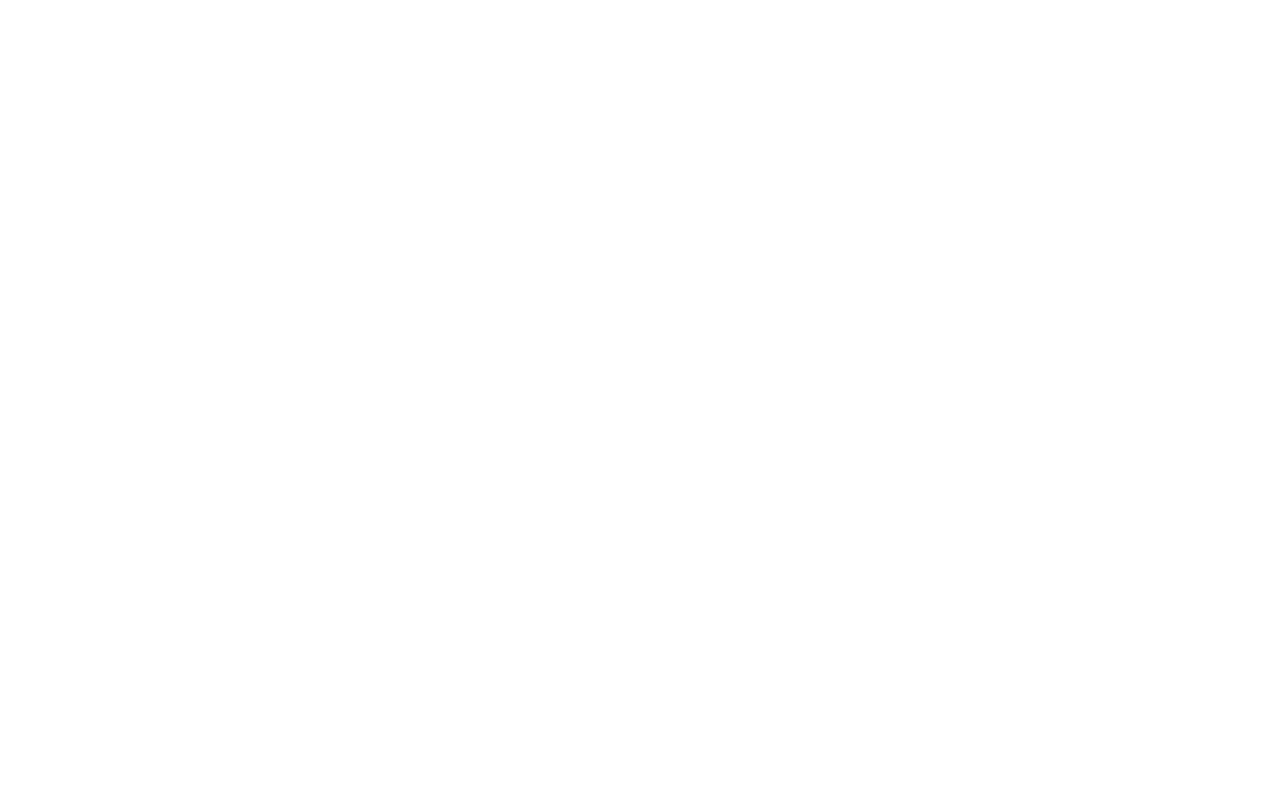
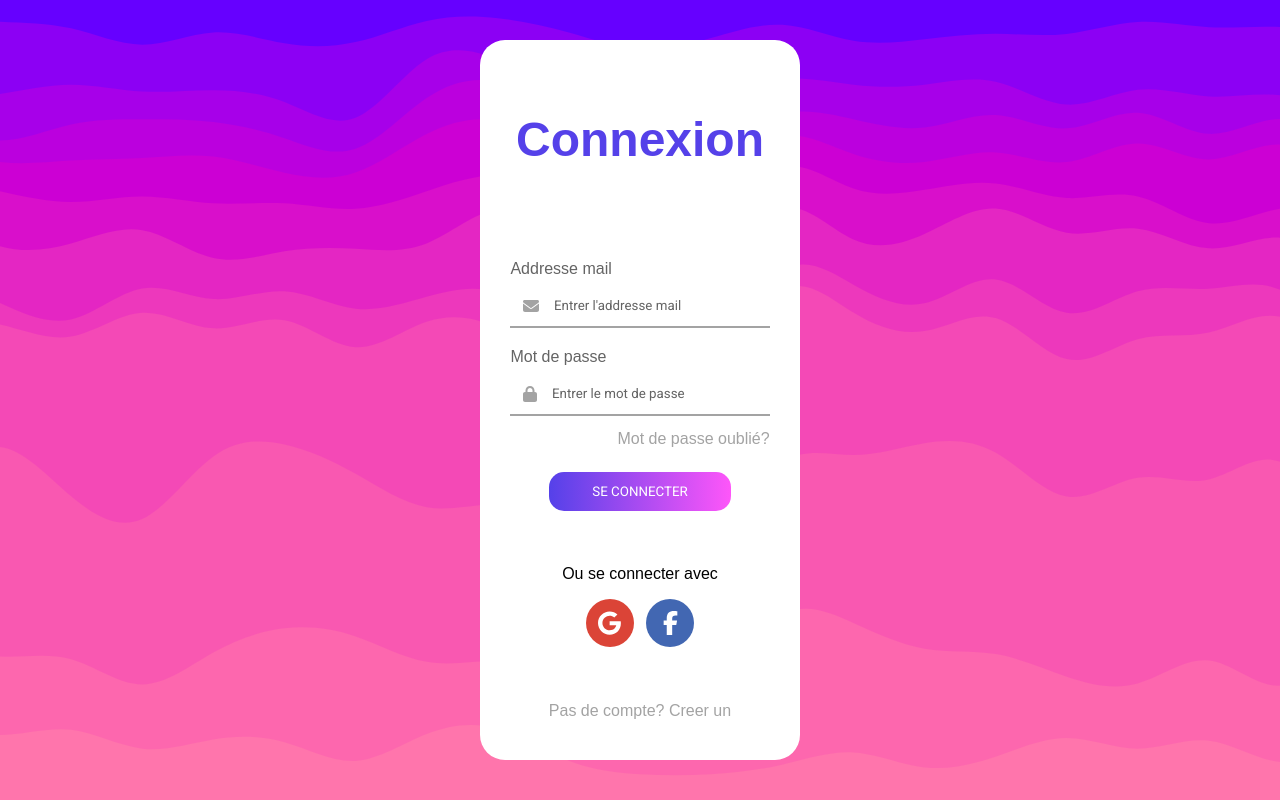
Before and after one commit to FatElyBelly/academix, a React (Create React App) app: page /authentication in a window 1280 px wide. Before the commit this address had no page. Built offline with nearby package versions, Linux system fonts and the light colour scheme; a web font is replaced by a local one.

Commit message:
Login page design complete

```diff
--- a/public/index.html
+++ b/public/index.html
@@ -25,7 +25,7 @@
       work correctly both with client-side routing and a non-root public URL.
       Learn how to configure a non-root public URL by running `npm run build`.
     -->
-    <title>Mathapapa</title>
+    <title>Academix</title>
   </head>
   <body>
     <noscript>You need to enable JavaScript to run this app.</noscript>
--- a/src/App.js
+++ b/src/App.js
@@ -7,6 +7,7 @@
 
 // Pages
 import Landing from './pages/Landing.js'
+import Authentication from './pages/Authentication.js'
 import Plans from './pages/Plans.js'
 
 function App() {
@@ -17,6 +18,7 @@
         <Routes>
           <Route index element={<Landing/>}></Route>
           <Route path="/home" element={<Landing/>}></Route>
+          <Route path="/authentication" element={<Authentication/>}></Route>
           <Route path="/abonnements" element={<Plans/>}></Route>
         </Routes>
 
--- a/src/components/ContactButton.js
+++ /dev/null
@@ -1,8 +0,0 @@
-import '../styles/ContactButton.css'
-import { FontAwesomeIcon } from "@fortawesome/react-fontawesome";
-
-const ContactButton = (props) => {
-    return <button onClick={()=>{window.open(`${props.link}`, props.link)}} className="contactButton"><FontAwesomeIcon className={`contactIcon ${props.iconName}`} icon={props.icon}/></button>
-}
-
-export default ContactButton
--- /dev/null
+++ b/src/components/QuickButton.js
@@ -0,0 +1,13 @@
+import '../styles/ContactButton.css'
+import { FontAwesomeIcon } from "@fortawesome/react-fontawesome";
+
+const QuickButton = (props) => {
+    if (props.type === "circle"){
+        return <button onClick={()=>{window.open(`${props.link}`, props.link)}} className={`contactButtonCircle ${props.iconName}`}><FontAwesomeIcon className="contactIconCircle" icon={props.icon}/></button>
+    } else {
+        return <button onClick={()=>{window.open(`${props.link}`, props.link)}} className="contactButton"><FontAwesomeIcon className={`contactIcon ${props.iconName}`} icon={props.icon}/></button>
+    }
+
+}
+
+export default QuickButton
--- /dev/null
+++ b/src/pages/Authentication.js
@@ -0,0 +1,73 @@
+// Import styles
+import '../styles/Authentication.css'
+
+// Components
+import QuickButton from '../components/QuickButton';
+
+// Icons
+import { FontAwesomeIcon } from "@fortawesome/react-fontawesome";
+import { faEnvelope, faLock } from "@fortawesome/free-solid-svg-icons";
+import { faGoogle, faFacebookF } from '@fortawesome/free-brands-svg-icons'
+
+const Authentication = () => {
+    return <div className="authPage">
+        <div className="mainContent">
+            <div className="authContent">
+                <h1 className="authContentTitle">Connexion</h1>
+
+                <div className="authContentInputs">
+                    <form className="authContentInputs">
+                        <div className="authInputWrapDiv">
+                            <label className="authInputLabel">Addresse mail</label>
+                            <div className="authInputDiv">
+                                <FontAwesomeIcon className="authInputIcon" icon={faEnvelope}/>
+                                <input
+                                type="email"
+                                label="Email address"
+                                placeholder="Entrer l'addresse mail"
+                                className="authInput"
+                                />
+                            </div>
+                        </div>
+
+                        <div className="authInputWrapDiv">
+                            <label className="authInputLabel">Mot de passe</label>
+                            <div className="authInputDiv">
+                            <FontAwesomeIcon className="authInputIcon" icon={faLock}/>
+                                <input
+                                type="password"
+                                label="Create password"
+                                placeholder="Entrer le mot de passe"
+                                className="authInput"
+                                />
+                            </div>
+                        </div>
+
+                        <div className="forgotPassword">
+                            <a className="forgotPasswordLink">Mot de passe oublié?</a>
+                        </div>
+
+                        <div className="loginButtonDiv">
+                            <button className="loginButton" type="submit">SE CONNECTER</button>
+                        </div>
+
+                    </form>
+                </div>
+
+                <div className="authContentOther">
+                    <span>Ou se connecter avec</span>
+                    <div className="otherLoginMethods">
+                        <QuickButton type="circle" icon={faGoogle} iconName="google" link=""/>
+                        <QuickButton type="circle" icon={faFacebookF} iconName="facebook" link=""/>
+                    </div>
+                </div>
+
+                <div className="toSignupDiv">
+                    <a className="toSignupLink">Pas de compte? Creer un</a>
+                </div>
+            </div>
+        </div>
+    </div>
+}
+
+export default Authentication
--- a/src/pages/Landing.js
+++ b/src/pages/Landing.js
@@ -18,7 +18,7 @@
 // Components
 import TutorCard from '../components/TutorCard.js'
 import Spacer from '../components/Spacer.js'
-import ContactButton from '../components/ContactButton.js'
+import QuickButton from '../components/QuickButton.js'
 
 // Wallpapers
 import homeBackground from '../img/backgrounds/homepageBackground.png'
@@ -58,7 +58,7 @@
           <p id="descriptionTitle">Lorem ipsum dolor sit amet consectetur adipisicing elit. Maxime mollitia, molestiae quas vel sint commodi repudiandae consequuntur voluptatum laborum numquam blanditiis harum quisquam eius sed odit fugiat iusto fuga praesentium.</p>
           <div className="homePageButtons">
             <button className="toTrailerButton" onClick={() => ref.current.scrollTo(1)}>Voir trailer</button>
-            <a href="/abonnements" target="_blank"><button className="getStarted">Get started &nbsp;<FontAwesomeIcon icon={faArrowRight} fade /></button></a>
+            <a href="/authentication" target="_blank"><button className="getStarted">Get started &nbsp;<FontAwesomeIcon icon={faArrowRight} fade /></button></a>
         </div>
         </div>
       </div>
@@ -235,10 +235,10 @@
       speed={2}
     >
       <div className="contactButtons">
-        <ContactButton icon={faInstagram} iconName="instagram" link="https://www.instagram.com/elias.helfand/"/>
-        <ContactButton icon={faEnvelope} iconName="envelope" link=""/>
-        <ContactButton icon={faWhatsapp} iconName="whatsapp" link=""/>
-        <ContactButton icon={faTwitter} iconName="twitter" link=""/>
+        <QuickButton type="simple" icon={faInstagram} iconName="instagram" link="https://www.instagram.com/elias.helfand/"/>
+        <QuickButton type="simple" icon={faEnvelope} iconName="envelope" link=""/>
+        <QuickButton type="simple" icon={faWhatsapp} iconName="whatsapp" link=""/>
+        <QuickButton type="simple" icon={faTwitter} iconName="twitter" link=""/>
       </div>
     </ParallaxLayer>
   </Parallax>
--- /dev/null
+++ b/src/styles/Authentication.css
@@ -0,0 +1,176 @@
+@import url('https://fonts.googleapis.com/css2?family=Roboto&display=swap');
+
+.authPage {
+    display: flex;
+    flex-direction: column;
+    justify-content: center;
+    align-items: center;
+    width: 100%;
+    height: 100vh;
+    margin: 0;
+    background: url(../img/backgrounds/plansBackground.svg) no-repeat center center fixed;
+    -webkit-background-size: cover;
+    -moz-background-size: cover;
+    -o-background-size: cover;
+    background-size: cover;
+}
+
+.mainContent {
+    background: none;
+    display: flex;
+    flex-direction: column;
+    justify-content: space-between;
+    align-items: center;
+    width: 25vw;
+    height: 90vh;
+    border-radius: 25px;
+}
+
+.authNav {
+    background: none;
+    display: flex;
+    width: 100%;
+    flex-direction: row;
+    justify-content: space-around;
+    align-items: center;
+    height: 0%;
+}
+
+.authContent {
+    background-color: #fff;
+    display: flex;
+    width: 100%;
+    flex-direction: column;
+    justify-content: space-between;
+    align-items: center;
+    padding: 5vh 0;
+    height: 100%;
+    border-radius: 25px;
+}
+
+.authContentTitle {
+    font-size: 3rem;
+    color: #5541e9;
+}
+
+.authContentInputs {
+    display: flex;
+    flex-direction: column;
+    justify-content: center;
+    align-items: center;
+    width: 90%;
+    height: auto;
+    gap: 1vh;
+}
+
+.authInputWrapDiv {
+    display: flex;
+    flex-direction: column;
+    width: 100%;
+    height: 10vh;
+    justify-content: center;
+    gap: 1vh;
+}
+
+.authInputLabel {
+    color: #646464;
+}
+
+.authInputDiv {
+    display: flex;
+    flex-direction: row;
+    justify-content: flex-start;
+    align-items: center;
+    width: auto;
+    height: 5vh;
+    gap: 1vw;
+    padding: 0 1vw;
+    background-color: #fff;
+    border-bottom: 2px solid #a3a3a3;
+}
+
+.authInputIcon {
+    color: #a3a3a3;
+}
+
+.authInput {
+    width: 100%;
+    height: 100%;
+    background: none;
+    border: none;
+    outline: none;
+}
+
+.authInput::placeholder {
+    font-family: Roboto, sans-serif;
+    color: #646464;
+}
+
+.authInput:active {
+    border: none;
+    outline: none;
+}
+
+.forgotPassword {
+    display: flex;
+    width: 100%;
+    justify-content: flex-end;
+    color: #a3a3a3;
+}
+
+.forgotPasswordLink:hover {
+    text-decoration: underline;
+    cursor: pointer;
+}
+
+.loginButtonDiv {
+    display: flex;
+    width: 100%;
+    flex-direction: row;
+    justify-content: center;
+    margin-top: 2vh;
+}
+
+.loginButton {
+    width: 70%;
+    height: auto;
+    padding: 1.5vh 0;
+    border: none;
+    border-radius: 15px;
+    font-family: Roboto, sans-serif;
+    background: linear-gradient( 90deg, #5541e9, #FE56F9 );
+    color: #fff;
+    transition-duration: .2s;
+}
+
+.loginButton:hover {
+    width: 100%;
+    cursor: pointer;
+}
+
+.authContentOther {
+    display: flex;
+    width: 90%;
+    flex-direction: column;
+    justify-content: center;
+    align-items: center;
+    gap: 2vh;
+}
+
+.otherLoginMethods {
+    display: flex;
+    flex-direction: row;
+    justify-content: center;
+    align-items: center;
+    gap: 1vw;
+}
+
+.toSignupDiv {
+    display: flex;
+    color: #a3a3a3;
+}
+
+.toSignupLink:hover {
+    cursor: pointer;
+    text-decoration: underline;
+}
--- a/src/styles/ContactButton.css
+++ b/src/styles/ContactButton.css
@@ -3,6 +3,19 @@
     border: none;
     color: #fff;
     font-size: 4rem;
+}
+
+.contactButtonCircle {
+    border-radius: 50%;
+    width: 3rem;
+    height: 3rem;
+    border: none;
+    transition: .2s;
+}
+
+.contactButtonCircle:hover {
+    cursor: pointer;
+    opacity: .75;
 }
 
 .contactIcon {
@@ -12,6 +25,11 @@
 
 .contactIcon:hover {
     cursor: pointer;
+}
+
+.contactIconCircle {
+    color: #fff;
+    font-size: 1.5rem;
 }
 
 .instagram:hover {
@@ -29,3 +47,11 @@
 .twitter:hover {
     color: #22DDFE;
 }
+
+.google {
+    background-color: #DB4437;
+}
+
+.facebook {
+    background-color: #4267B2;
+}
```
